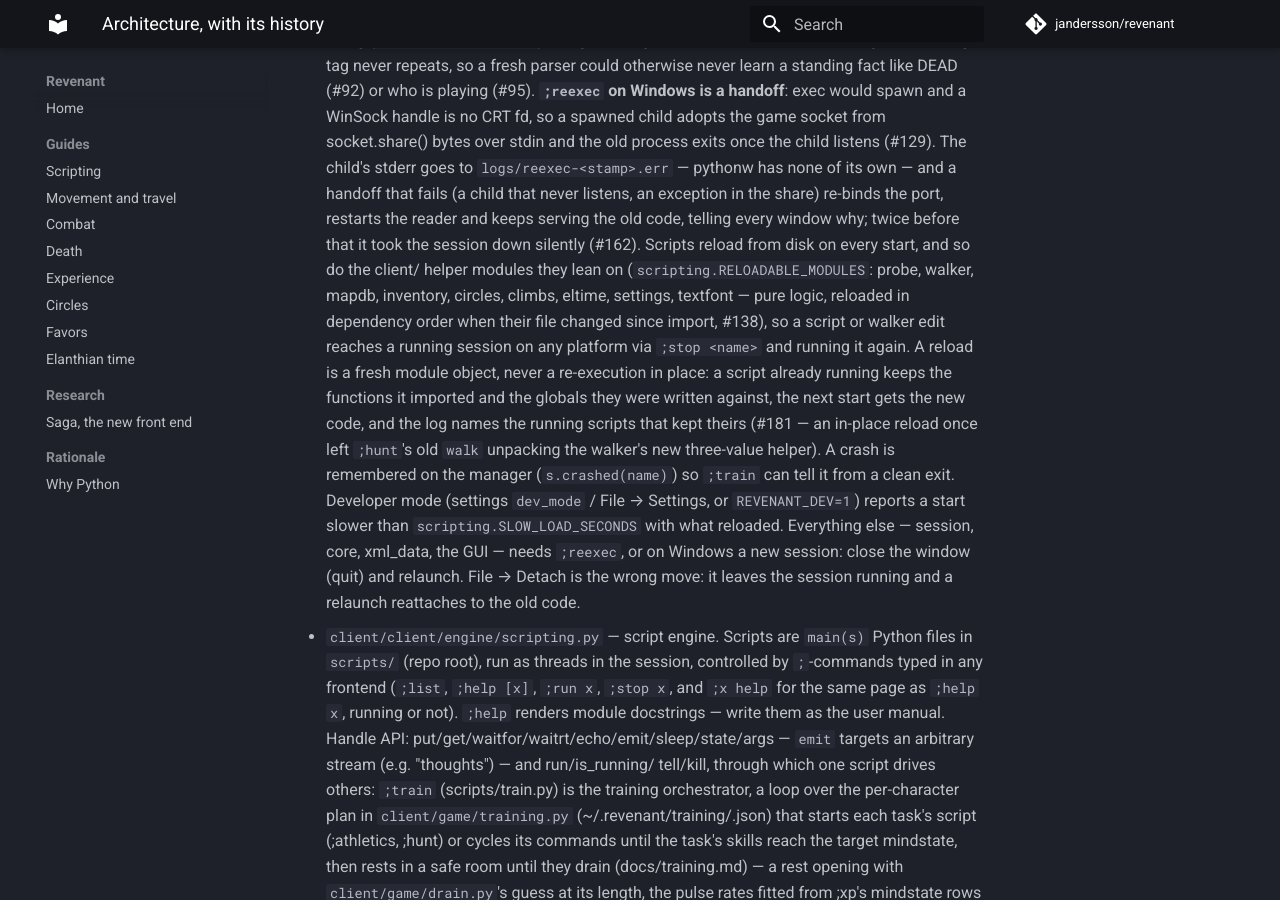
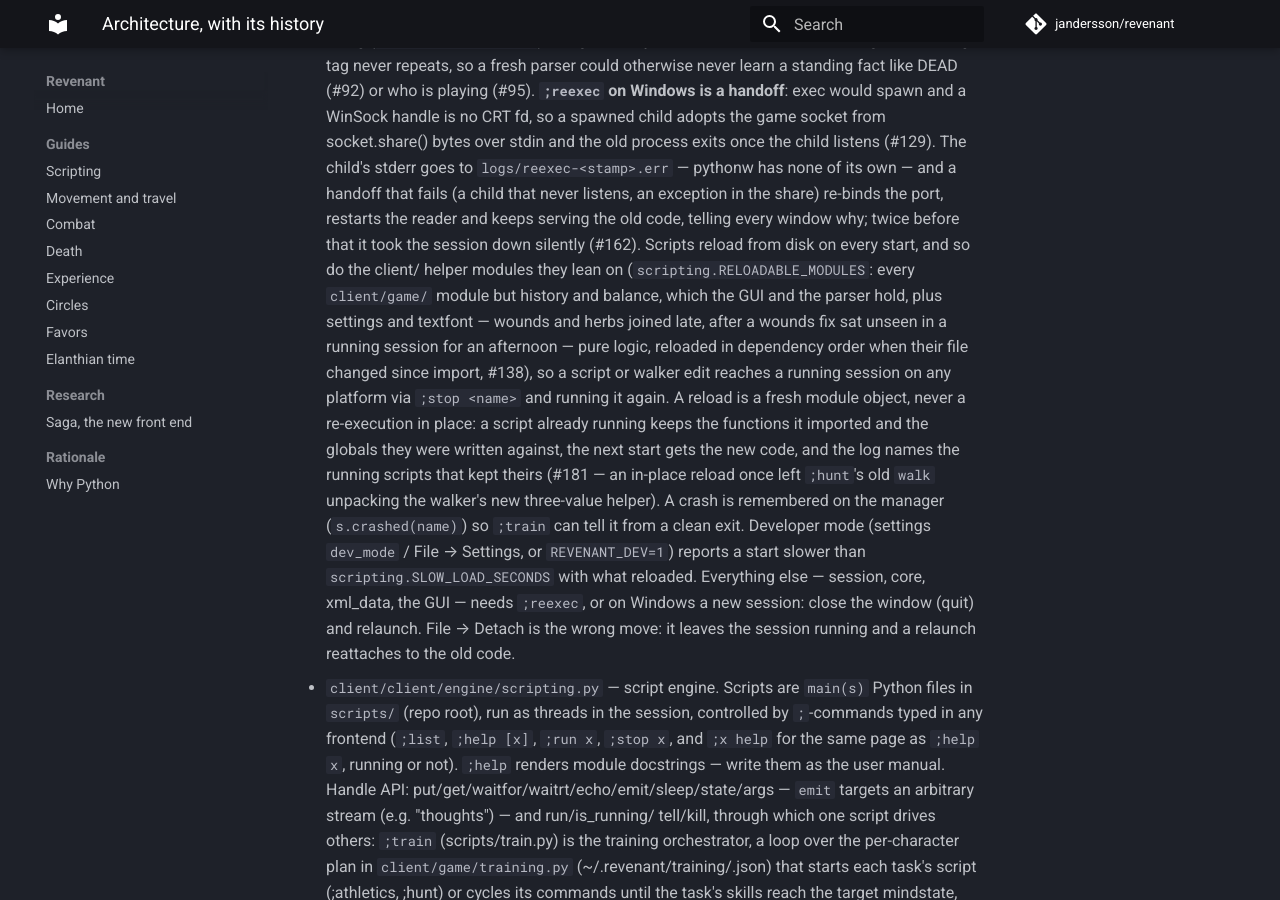
Before and after one commit to jandersson/revenant, an MkDocs documentation site: the page built from docs/architecture.md, in a window 1280 px wide and 900 px high, scrolled down 2680 px. Built offline with MkDocs 1.6.1 and Material for MkDocs 9.7.7, drawn with Linux system fonts in a browser that asks for light colours; comment, search, counter and statistics services are not loaded.

Commit message:
fix(scripting): wounds, herbs and climblog reload with the scripts
A HEALTH wording fix in wounds.py (8b51929) never reached the running
session: wounds was not on RELOADABLE_MODULES, so ;hunt kept echoing
"unrecognized wound 'compounded by'" on every kill all afternoon.
herbs, the two generated tables and climblog were off the list too.

They join it in dependency order; a test pins the order. The list
itself lives in scripting.py, so this takes effect at the next
session start.

Co-Authored-By: Claude Opus 5.5 <noreply@anthropic.com>

```diff
--- a/docs/architecture.md
+++ b/docs/architecture.md
@@ -137,9 +137,11 @@ entries from a dock-layout module.
   old code, telling every window why; twice before that it took the
   session down silently (#162). Scripts
   reload from disk on every start, and so do the client/ helper
-  modules they lean on (`scripting.RELOADABLE_MODULES`: probe,
-  walker, mapdb, inventory, circles, climbs, eltime, settings,
-  textfont — pure logic, reloaded in dependency order when their
+  modules they lean on (`scripting.RELOADABLE_MODULES`: every
+  `client/game/` module but history and balance, which the GUI and
+  the parser hold, plus settings and textfont — wounds and herbs
+  joined late, after a wounds fix sat unseen in a running session
+  for an afternoon — pure logic, reloaded in dependency order when their
   file changed since import, #138), so a script or walker edit
   reaches a running session on any platform via `;stop <name>` and
   running it again. A reload is a fresh module object, never a
```
Also changed, not shown: .claude/CLAUDE.md (+2 -2 lines), 2 other files.
